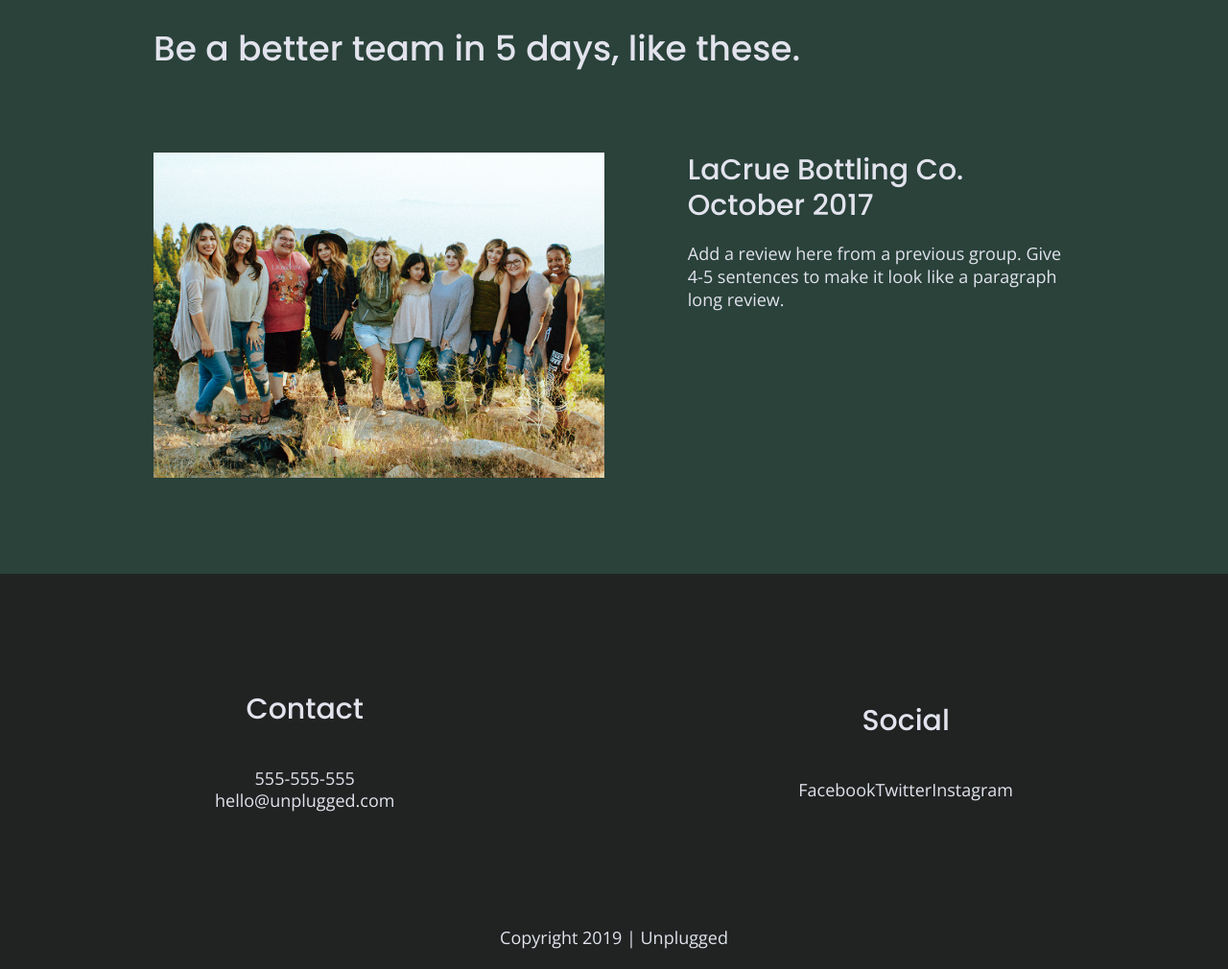
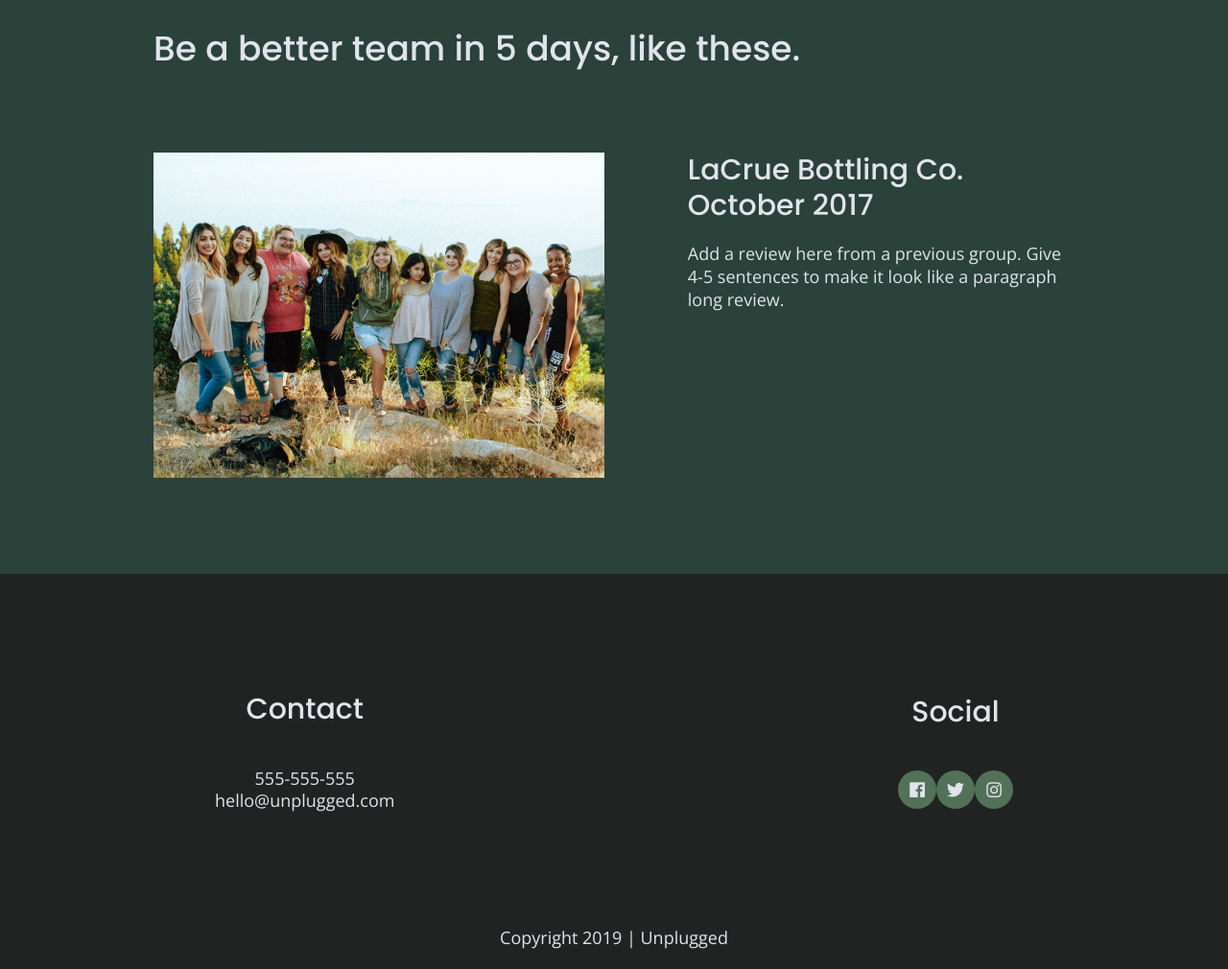
Before and after one commit to Steph-F/unplugged-retreat, a website: page index.html in a window 1280 px wide. Shown: the part 1990-3000 px from the top of the page at 96% size. Drawn offline with nearby package versions, Linux system fonts and the light colour scheme.

Commit message:
Added social icons

```diff
--- a/css/main.css
+++ b/css/main.css
@@ -234,6 +234,10 @@ footer .social-icons p {
   display: flex;
   justify-content: center;
   align-items: center;
+  background-color: #527158;
+  border-radius: 50%;
+  width: 40px;
+  height: 40px;
 }
 
 footer .copyright {
--- a/index.html
+++ b/index.html
@@ -140,9 +140,9 @@
         <div class="social">
           <h4>Social</h4>
           <div class="social-icons">
-            <p><a href="#" target="_blank">Facebook</a></p>
-            <p><a href="#" target="_blank">Twitter</a></p>
-            <p><a href="#" target="_blank">Instagram</a></p>
+            <p><a href="" target="_blank"><i class="fab fa-facebook"></i></a></p>
+            <p><a href="" target="_blank"><i class="fab fa-twitter"></i></a></p>
+            <p><a href="" target="_blank"><i class="fab fa-instagram"></i></a></p>
           </div>
         </div>
       </div>
```
Also changed, not shown: about/index.html (+3 -3 lines), faq/index.html (+3 -3 lines).
